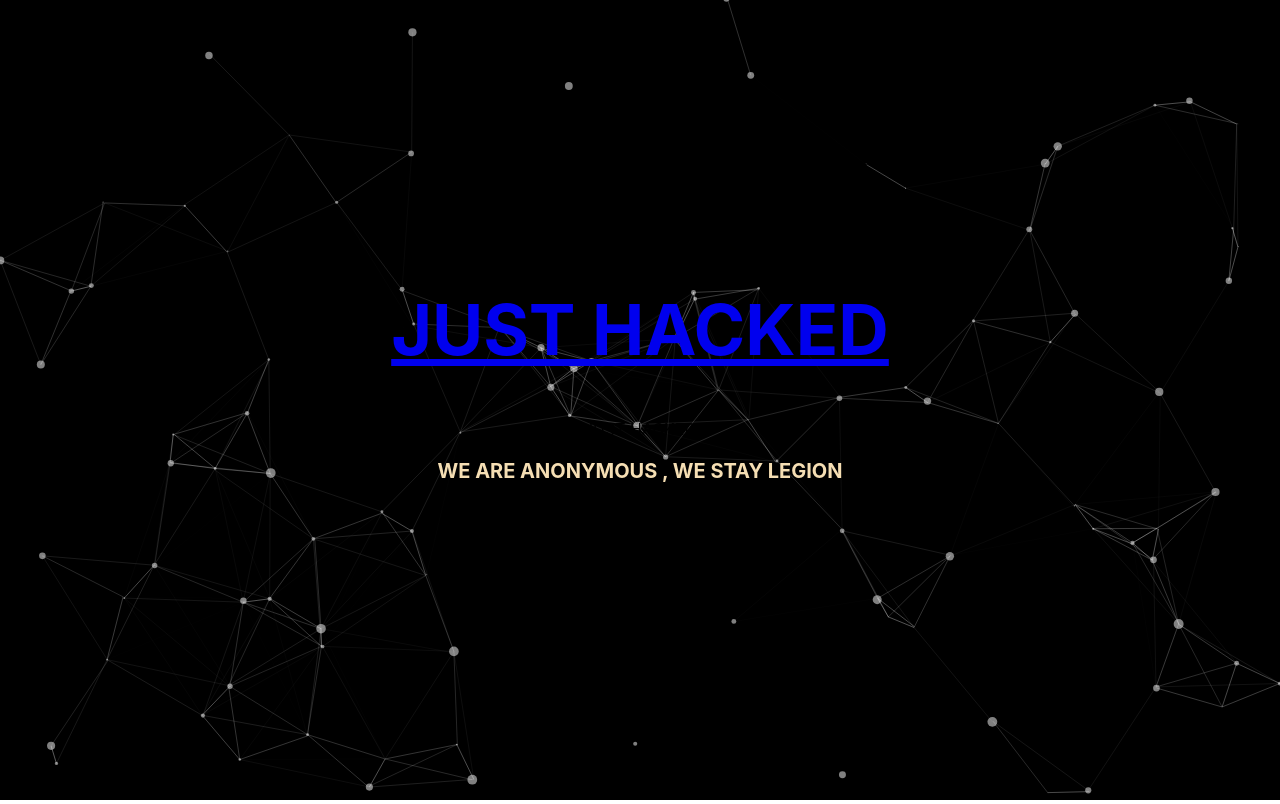
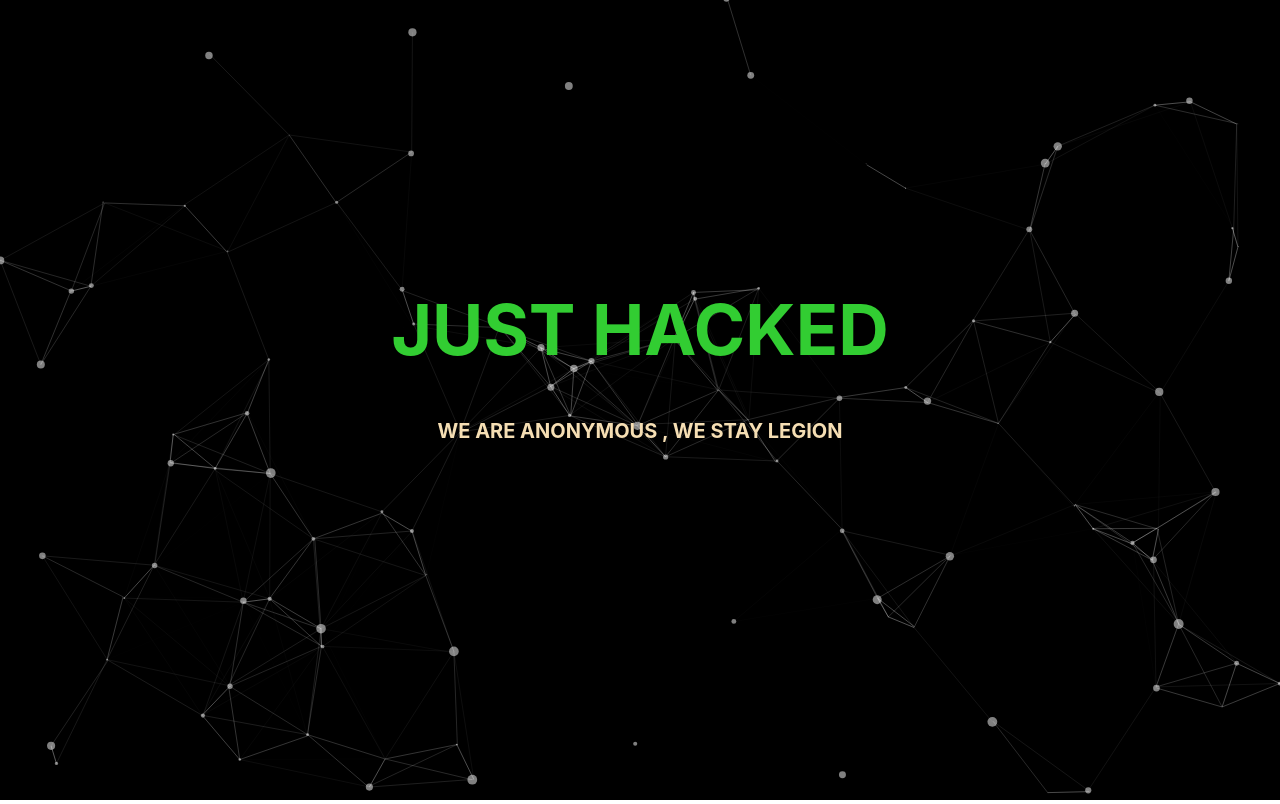
Before and after one commit to Pikachu-lopz/portfolio, a plain HTML site: page index.html in a window 1280 px wide. Drawn offline with Linux system fonts and the light colour scheme.

Commit message:
Update index.html

```diff
--- a/index.html
+++ b/index.html
@@ -12,8 +12,8 @@
     <!-- Particles.js div -->
     <div id="particles-js">
         <div class="heading">
-		<h1><a href="/stage2/index.html">JUST HACKED</a></h1>
-h1JUST HACKEDh1
+
+	<h1>JUST HACKED</h1>
             <h3>
              WE ARE ANONYMOUS ,
              WE STAY LEGION
```
